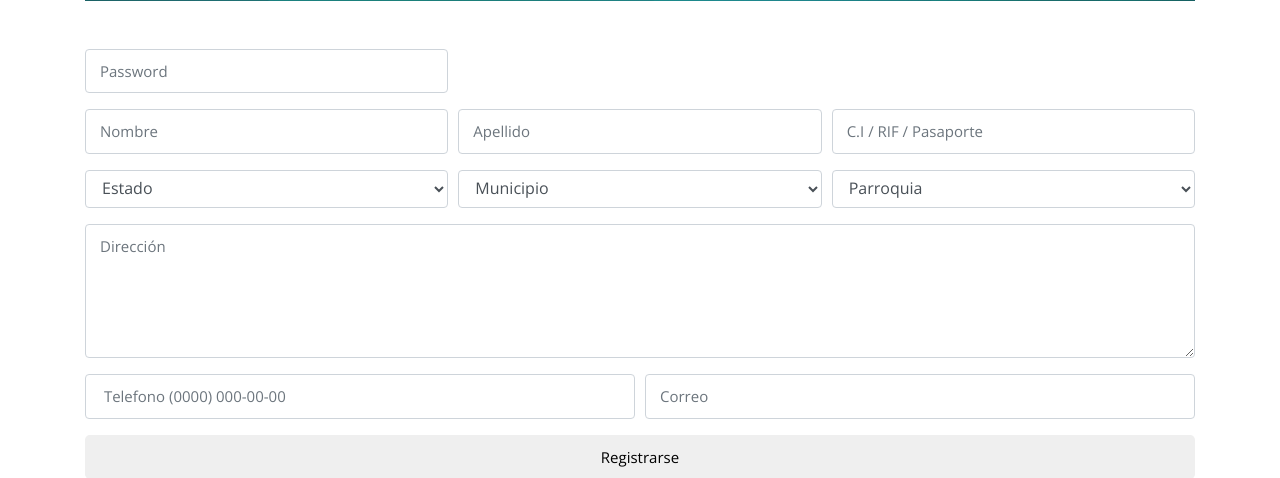
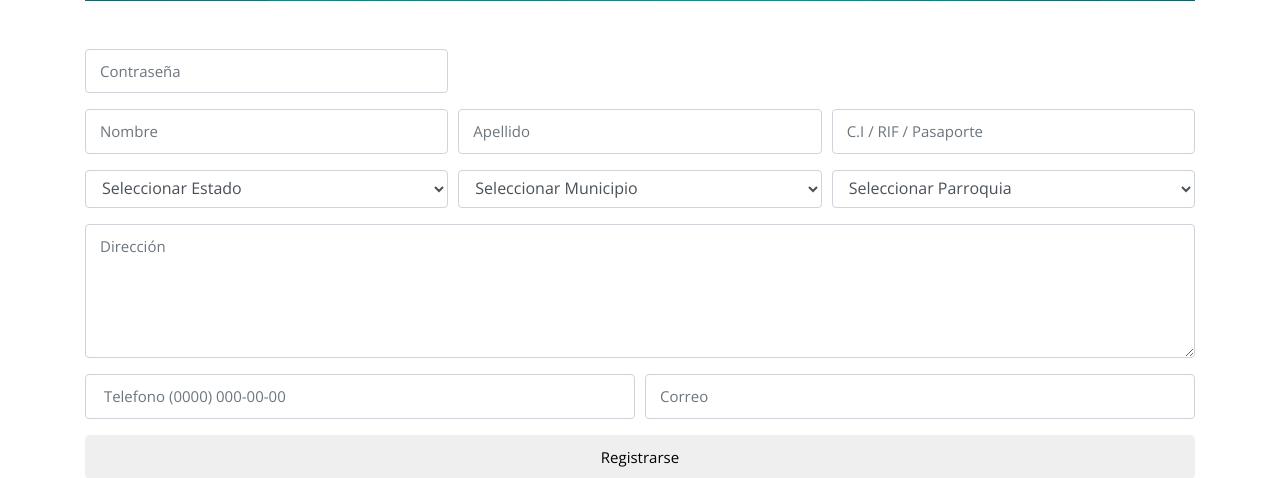
Before and after one commit to AndresPalencia/raus_system, a PHP site: page / in a window 1280 px wide. Shown: the part 4644-5122 px from the top of the page. Run offline with PHP 8.4, Linux system fonts and the light colour scheme; data that the repository does not hold is empty; some libraries are stand-ins or nearby versions; some web fonts are replaced.

Commit message:
seleccion dinamica de estados, municipios y parroquias

```diff
--- /dev/null
+++ b/includes/estados.php
@@ -0,0 +1,7 @@
+<?php
+
+$query="SELECT * FROM estados ORDER BY estado ASC";
+
+$resultado=mysqli_query($dbcon,$query);
+
+?>
--- a/index.php
+++ b/index.php
@@ -1,3 +1,10 @@
+<?php
+include("database/db_conection.php");
+include("includes/estados.php");
+
+?>
+
+
 <!DOCTYPE html>
 <html lang="en">
 <head>
@@ -27,6 +34,9 @@
 
   <!-- Main Stylesheet File -->
   <link href="css/style.css" rel="stylesheet">
+
+
+
 
 </head>
 
@@ -468,7 +478,7 @@
              <div id="errormessage"></div>
             <form action="" method="post" role="form" class="contactForm">
               <div class="form-group">
-                <input type="text" name="name" class="form-control" id="name" placeholder="Numero de Usuario" data-rule="required" data-msg="Ingrese su numero de usuario" />
+                <input type="text" name="user" class="form-control" id="user" placeholder="Numero de Usuario" data-rule="required" data-msg="Ingrese su numero de usuario" />
                 <div class="validation"></div>
               </div>
               <div class="form-group">
@@ -521,11 +531,11 @@
         <div class="form">
           <div id="sendmessage">Registro Exitoso</div>
           <div id="errormessage"></div>
-          <form action="index.php" method="post" role="form" class="contactForm">
+          <form action="index.php" id="registro" name="registro" method="post" role="form" class="contactForm">
 
             <div class="form-row">
               <div class="form-group col-md-4">
-                <input type="password" name="pass" class="form-control" id="name" placeholder="Password" data-rule="required" data-msg="Ingrese su password" />
+                <input type="password" name="pass" class="form-control" id="pass" placeholder="Contraseña" data-rule="required" data-msg="Ingrese su password" />
                 <div class="validation"></div>
               </div>
             </div>
@@ -548,31 +558,26 @@
 
             <div class="form-row">
               <div class="form-group col-md-4">
-                <select name="state" class="form-control" id="state" placeholder="Estado" data-rule="required" data-msg="Seleccione estado">
-                  <option disabled selected>Estado</option>
-                  <option value="capital">Distrito Capital</option>
-                  <option value="miranda">Miranda</option>
+                <select name="cbx_estado" class="form-control" id="cbx_estado" placeholder="Estado" data-rule="required" data-msg="Seleccione estado">
+                  <option value="0">Seleccionar Estado</option>
+                  <?php while($row = $resultado->fetch_assoc()) { ?>
+                    <option value="<?php echo $row['id_estado']; ?>"><?php echo $row['estado']; ?></option>
+                  <?php } ?>
                 </select>
                 <div class="validation"></div>
               </div>
 
               <div class="form-group col-md-4">
-                  <select name="state" class="form-control" id="state" placeholder="Estado" data-rule="required" data-msg="Seleccione municipio">
-                  <option disabled selected>Municipio</option>
-                  <option value="lib">Libertador</option>
-                  <option value="cha">Chacao</option>
-                  <option value="suc">Sucre</option>
-                  <option value="bar">Baruta</option>
+                  <select name="cbx_municipio" id="cbx_municipio" class="form-control" placeholder="Municipio" data-rule="required" data-msg="Seleccione municipio">
+                  <option value="0">Seleccionar Municipio</option>
                 </select>
                 <div class="validation"></div>
               </div>
               <div class="form-group col-md-4">
-              <select name="state" class="form-control" id="state" placeholder="Estado" required data-msg="Seleccione parroquia">
-                  <option disabled selected>Parroquia</option>
-                  <option value="distrito">El Valle</option>
-                  <option value="coche">Coche</option>
-                  <option value="rinconada">La Rinconada</option>
-                </select>  <div class="validation"></div>
+              <select name="cbx_parroquia" id="cbx_parroquia" class="form-control"  placeholder="Parroquia" required data-msg="Seleccione parroquia">
+               <option value="0">Seleccionar Parroquia</option>
+                </select>
+                <div class="validation"></div>
               </div>
             </div>
 
@@ -650,13 +655,39 @@
   <!-- Template Main Javascript File -->
   <script src="js/main.js"></script>
 
+   <script type="text/javascript">
+          $(document).ready(function(){
+        $("#cbx_estado").change(function () {
+
+          $('#cbx_parroquia').find('option').remove().end().append('<option value="whatever"></option>').val('whatever');
+
+          $("#cbx_estado option:selected").each(function () {
+            id_estado = $(this).val();
+            $.post("includes/getMunicipios.php", { id_estado: id_estado }, function(data){
+              $("#cbx_municipio").html(data);
+            });
+          });
+        })
+      });
+
+      $(document).ready(function(){
+        $("#cbx_municipio").change(function () {
+          $("#cbx_municipio option:selected").each(function () {
+            id_municipio = $(this).val();
+            $.post("includes/getParroquia.php", { id_municipio: id_municipio }, function(data){
+              $("#cbx_parroquia").html(data);
+            });
+          });
+        })
+      });
+  </script>
 </body>
 </html>
 
 
 <?php
 
-include("database/db_conection.php");//make connection here
+
 if(isset($_POST['register']))
 {
     $user_name=$_POST['name'];//here getting result from the post array after submitting the form.
```
Also changed, not shown: includes/getMunicipios.php (added, +17 -0 lines), includes/getParroquia.php (added, +15 -0 lines).
